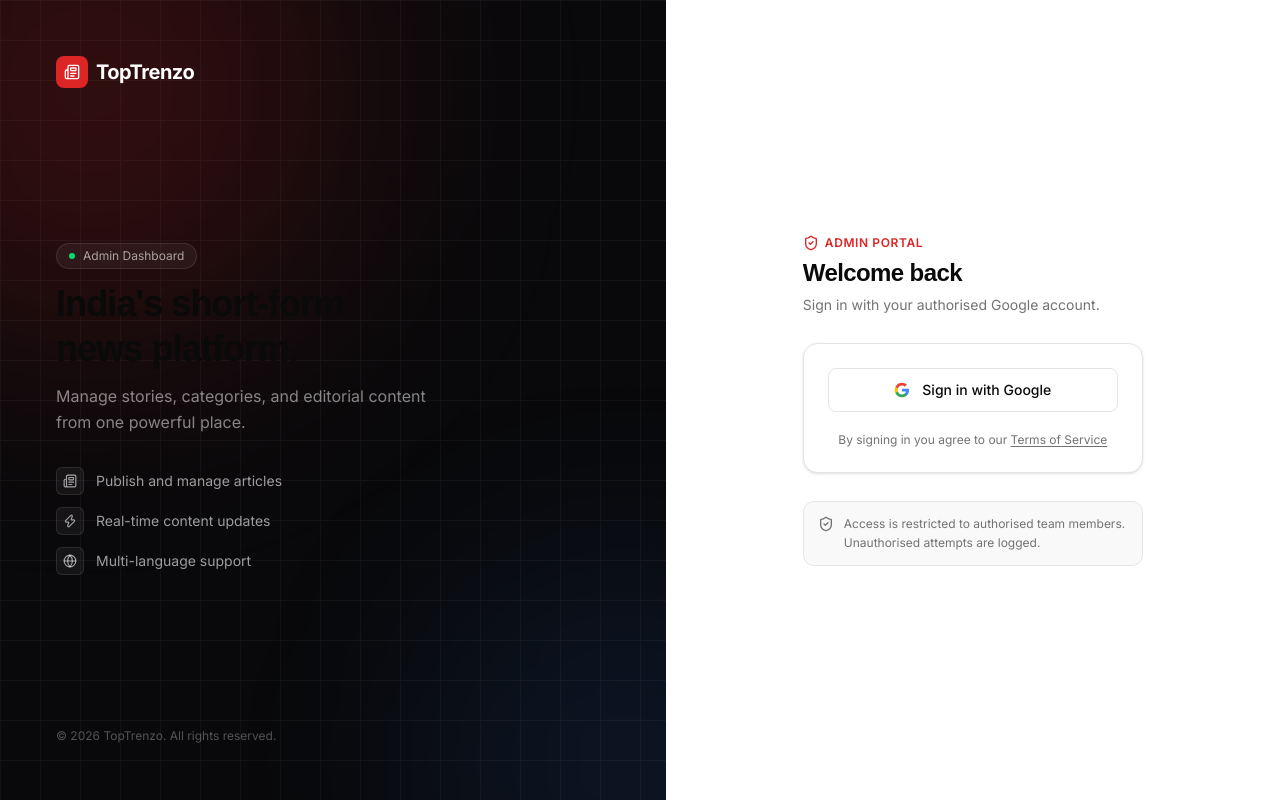
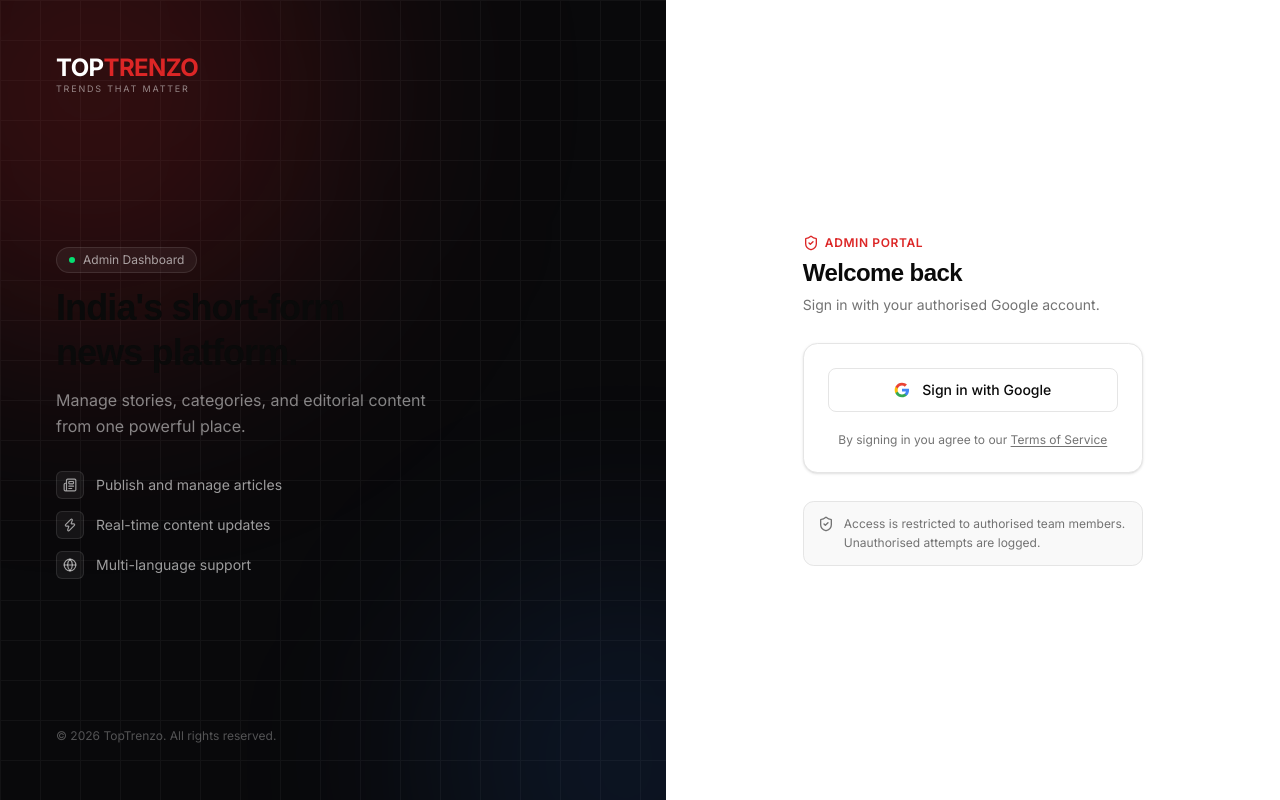
Before and after one commit to rtist0103/top-trenzo, a Next.js app: page /admin/login in a window 1280 px wide. Built offline with nearby package versions, Linux system fonts and the light colour scheme; no server answers; the database is empty; a web font is replaced by a local one.

Commit message:
News and Logo Fixed

```diff
--- a/src/app/(auth)/admin/login/page.tsx
+++ b/src/app/(auth)/admin/login/page.tsx
@@ -1,6 +1,8 @@
 import type { Metadata } from "next";
 import { ShieldCheck, Newspaper, Zap, Globe } from "lucide-react";
 import { GoogleLoginButton } from "@/features/auth/components/google-login-button";
+import { BrandLogo } from "@/components/shared/brand-logo";
+import { getSettingsMap } from "@/features/settings/repositories/settings.repositories";
 
 export const metadata: Metadata = {
   title: "Admin Login — TopTrenzo",
@@ -9,32 +11,34 @@
 
 const features = [
   { icon: Newspaper, text: "Publish and manage articles" },
-  { icon: Zap, text: "Real-time content updates" },
-  { icon: Globe, text: "Multi-language support" },
+  { icon: Zap,       text: "Real-time content updates"   },
+  { icon: Globe,     text: "Multi-language support"       },
 ];
 
-export default function AdminLoginPage() {
+export default async function AdminLoginPage() {
+  const s = await getSettingsMap();
+  const logoUrl  = s.logo_url  ?? null;
+  const siteName = s.site_name ?? "TopTrenzo";
+
   return (
     <div className="min-h-screen flex">
 
-      {/* ── Left panel ── */}
+      {/* ── Left panel (dark) ── */}
       <div className="hidden lg:flex lg:w-[52%] flex-col justify-between relative overflow-hidden bg-zinc-950 p-14 text-white">
 
-        {/* Background grid */}
-        <div
-          className="pointer-events-none absolute inset-0 opacity-[0.04] bg-grid-pattern"
-        />
-
-        {/* Glow */}
+        <div className="pointer-events-none absolute inset-0 opacity-[0.04] bg-grid-pattern" />
         <div className="pointer-events-none absolute -top-40 -left-40 h-125 w-125 rounded-full bg-primary/20 blur-[120px]" />
         <div className="pointer-events-none absolute -bottom-40 -right-40 h-100 w-100 rounded-full bg-blue-500/10 blur-[100px]" />
 
-        {/* Logo */}
-        <div className="relative z-10 flex items-center gap-2">
-          <div className="flex h-8 w-8 items-center justify-center rounded-lg bg-primary">
-            <Newspaper className="h-4 w-4 text-primary-foreground" />
-          </div>
-          <span className="text-xl font-bold tracking-tight">TopTrenzo</span>
+        {/* Logo — larger, white on dark */}
+        <div className="relative z-10">
+          <BrandLogo
+            logoUrl={logoUrl}
+            siteName={siteName}
+            variant="dark"
+            imageHeight="h-12"
+            href="/"
+          />
         </div>
 
         {/* Copy */}
@@ -52,7 +56,6 @@
             </p>
           </div>
 
-          {/* Feature pills */}
           <div className="space-y-3">
             {features.map(({ icon: Icon, text }) => (
               <div key={text} className="flex items-center gap-3">
@@ -65,26 +68,27 @@
           </div>
         </div>
 
-        {/* Footer */}
         <p className="relative z-10 text-white/30 text-xs">
-          © {new Date().getFullYear()} TopTrenzo. All rights reserved.
+          © {new Date().getFullYear()} {siteName}. All rights reserved.
         </p>
       </div>
 
-      {/* ── Right panel ── */}
+      {/* ── Right panel (light) ── */}
       <div className="flex flex-1 flex-col items-center justify-center px-6 py-12 bg-background">
 
-        {/* Mobile logo */}
-        <div className="mb-10 flex items-center gap-2 lg:hidden">
-          <div className="flex h-8 w-8 items-center justify-center rounded-lg bg-primary">
-            <Newspaper className="h-4 w-4 text-primary-foreground" />
-          </div>
-          <span className="text-xl font-bold">TopTrenzo</span>
+        {/* Mobile logo — larger, centred */}
+        <div className="mb-10 lg:hidden">
+          <BrandLogo
+            logoUrl={logoUrl}
+            siteName={siteName}
+            variant="default"
+            imageHeight="h-12"
+            href="/"
+          />
         </div>
 
         <div className="w-full max-w-85 space-y-7">
 
-          {/* Heading */}
           <div className="space-y-1.5">
             <div className="flex items-center gap-1.5 text-primary">
               <ShieldCheck className="h-4 w-4" />
@@ -96,17 +100,14 @@
             </p>
           </div>
 
-          {/* Card */}
           <div className="rounded-2xl border bg-card shadow-sm p-6 space-y-5">
             <GoogleLoginButton />
-
             <p className="text-center text-xs text-muted-foreground">
               By signing in you agree to our{" "}
               <span className="underline underline-offset-2 cursor-pointer">Terms of Service</span>
             </p>
           </div>
 
-          {/* Security note */}
           <div className="flex items-start gap-2.5 rounded-xl bg-muted/60 border px-3.5 py-3">
             <ShieldCheck className="mt-0.5 h-4 w-4 shrink-0 text-muted-foreground" />
             <p className="text-xs text-muted-foreground leading-relaxed">
--- a/src/components/layout/admin-shell.tsx
+++ b/src/components/layout/admin-shell.tsx
@@ -6,13 +6,15 @@
 type Props = {
   children: ReactNode;
   user: { email: string; name: string };
+  logoUrl: string | null;
+  siteName: string;
 };
 
-export function AdminShell({ children, user }: Props) {
+export function AdminShell({ children, user, logoUrl, siteName }: Props) {
   return (
     <div className="flex h-screen overflow-hidden bg-muted/30">
       <SessionTimeout />
-      <AdminSidebar />
+      <AdminSidebar logoUrl={logoUrl} siteName={siteName} />
       <div className="flex flex-1 flex-col overflow-hidden">
         <AdminHeader user={user} />
         <main className="flex-1 overflow-y-auto">
--- a/src/components/layout/admin-sidebar.tsx
+++ b/src/components/layout/admin-sidebar.tsx
@@ -4,6 +4,12 @@
 import { usePathname } from "next/navigation";
 import { Newspaper, LayoutDashboard, FolderTree, Tag, Users, Settings, Star } from "lucide-react";
 import { cn } from "@/lib/utils";
+import { BrandLogo } from "@/components/shared/brand-logo";
+
+type Props = {
+  logoUrl: string | null;
+  siteName: string;
+};
 
 const navItems = [
   { label: "Dashboard",  href: "/admin",            icon: LayoutDashboard, exact: true },
@@ -15,17 +21,14 @@
   { label: "Settings",   href: "/admin/settings",   icon: Settings },
 ];
 
-export function AdminSidebar() {
+export function AdminSidebar({ logoUrl, siteName }: Props) {
   const pathname = usePathname();
 
   return (
     <aside className="hidden md:flex w-60 flex-col shrink-0 border-r bg-zinc-950 dark:bg-zinc-950 text-zinc-100">
       {/* Logo */}
-      <div className="h-16 border-b border-zinc-800 flex items-center gap-2.5 px-5">
-        <div className="flex h-7 w-7 items-center justify-center rounded-lg bg-primary">
-          <Newspaper className="h-3.5 w-3.5 text-primary-foreground" />
-        </div>
-        <span className="font-bold text-lg text-white">TopTrenzo</span>
+      <div className="h-16 border-b border-zinc-800 flex items-center px-5">
+        <BrandLogo logoUrl={logoUrl} siteName={siteName} variant="inverted" href="/admin" />
       </div>
 
       {/* Nav */}
@@ -58,7 +61,7 @@
 
       {/* Footer */}
       <div className="p-4 border-t border-zinc-800">
-        <p className="text-xs text-zinc-600">© {new Date().getFullYear()} TopTrenzo. All rights reserved.</p>
+        <p className="text-xs text-zinc-600">© {new Date().getFullYear()} {siteName}. All rights reserved.</p>
       </div>
     </aside>
   );
--- a/src/components/layout/mobile-nav.tsx
+++ b/src/components/layout/mobile-nav.tsx
@@ -3,16 +3,16 @@
 import { useState, useEffect, useCallback } from "react";
 import Link from "next/link";
 import { Menu, X, Home, Newspaper, Search, ChevronRight } from "lucide-react";
+import { BrandLogo } from "@/components/shared/brand-logo";
 
 type Category = { id: string; name: string; slug: string };
-type Props = { categories: Category[]; siteName: string };
+type Props = { categories: Category[]; siteName: string; logoUrl?: string | null };
 
-export function MobileNav({ categories, siteName }: Props) {
+export function MobileNav({ categories, siteName, logoUrl }: Props) {
   const [open, setOpen] = useState(false);
 
   const close = useCallback(() => setOpen(false), []);
 
-  // Lock body scroll when drawer is open
   useEffect(() => {
     if (open) {
       document.body.classList.add("overflow-hidden");
@@ -24,7 +24,6 @@
     };
   }, [open]);
 
-  // Close on Escape key
   useEffect(() => {
     if (!open) return;
     const handler = (e: KeyboardEvent) => {
@@ -35,9 +34,9 @@
   }, [open, close]);
 
   const topLinks = [
-    { href: "/",            label: "Home",          icon: Home      },
-    { href: "/news",        label: "Latest News",   icon: Newspaper },
-    { href: "/search",      label: "Search",        icon: Search    },
+    { href: "/",       label: "Home",        icon: Home      },
+    { href: "/news",   label: "Latest News", icon: Newspaper },
+    { href: "/search", label: "Search",      icon: Search    },
   ];
 
   return (
@@ -51,25 +50,23 @@
         <Menu className="h-5 w-5" />
       </button>
 
-      {/* Drawer — only mounted when open */}
       {open && (
         <div className="mobile-drawer md:hidden" aria-modal="true" role="dialog">
           {/* Backdrop */}
           <div className="mobile-drawer__backdrop" onClick={close} />
 
-          {/* Panel — slides from left, fully opaque via CSS class */}
+          {/* Panel */}
           <div className="mobile-drawer__panel">
 
             {/* Header */}
             <div className="mobile-drawer__header">
-              <Link
+              <BrandLogo
+                logoUrl={logoUrl}
+                siteName={siteName}
+                variant="default"
                 href="/"
-                onClick={close}
-                className="font-bold text-lg tracking-tight leading-none"
-              >
-                <span>TOP</span>
-                <span className="text-primary">TRENZO</span>
-              </Link>
+                className="pointer-events-auto"
+              />
               <button
                 onClick={close}
                 className="h-8 w-8 flex items-center justify-center rounded-full hover:bg-muted transition-colors"
@@ -79,10 +76,9 @@
               </button>
             </div>
 
-            {/* Nav — no overflow scroll, everything fits */}
+            {/* Nav */}
             <nav className="flex-1 px-3 py-3 flex flex-col gap-0.5">
 
-              {/* Top links */}
               {topLinks.map(({ href, label, icon: Icon }) => (
                 <Link
                   key={href}
@@ -95,14 +91,12 @@
                 </Link>
               ))}
 
-              {/* Topics heading */}
               {categories.length > 0 && (
                 <p className="px-4 pt-4 pb-1 text-[10px] font-bold uppercase tracking-widest text-muted-foreground">
                   Topics
                 </p>
               )}
 
-              {/* Categories — two-column grid so they all fit without scrolling */}
               {categories.length > 0 && (
                 <div className="grid grid-cols-2 gap-1">
                   {categories.map((cat) => (
--- a/src/components/layout/navbar.tsx
+++ b/src/components/layout/navbar.tsx
@@ -1,10 +1,10 @@
 import Link from "next/link";
-import Image from "next/image";
 import { Search } from "lucide-react";
 
 import { getSettingsMap } from "@/features/settings/repositories/settings.repositories";
 import { getAllCategories } from "@/repositories/category.repositories";
 import { MobileNav } from "@/components/layout/mobile-nav";
+import { BrandLogo } from "@/components/shared/brand-logo";
 
 export default async function Navbar() {
   const [s, categories] = await Promise.all([
@@ -12,7 +12,6 @@
     getAllCategories(),
   ]);
 
-  const logo = s.logo_url || "";
   const siteName = s.site_name || "TopTrenzo";
 
   return (
@@ -20,30 +19,8 @@
       <div className="container-wrapper">
         <div className="flex h-14 md:h-16 items-center justify-between gap-4">
           <div className="flex items-center gap-2">
-            <MobileNav categories={categories} siteName={siteName} />
-            {/* Logo */}
-            <Link href="/" className="flex items-center gap-3 shrink-0">
-              {logo ? (
-                <Image
-                  src={logo}
-                  alt={siteName}
-                  width={150}
-                  height={36}
-                  className="object-contain h-9 w-auto"
-                  priority
-                />
-              ) : (
-                <div>
-                  <p className="text-xl font-bold tracking-tight leading-none">
-                    <span>TOP</span>
-                    <span className="text-primary">TRENZO</span>
-                  </p>
-                  <p className="text-[9px] tracking-[0.2em] text-muted-foreground uppercase mt-0.5">
-                    Trends That Matter
-                  </p>
-                </div>
-              )}
-            </Link>
+            <MobileNav categories={categories} siteName={siteName} logoUrl={s.logo_url} />
+            <BrandLogo logoUrl={s.logo_url} siteName={siteName} variant="default" />
           </div>
 
           <div className="hidden md:flex" />
--- a/src/components/layout/public-footer.tsx
+++ b/src/components/layout/public-footer.tsx
@@ -1,5 +1,4 @@
 import Link from "next/link";
-import Image from "next/image";
 
 import {
   FaFacebookF,
@@ -11,6 +10,7 @@
 
 import { getSettingsMap } from "@/features/settings/repositories/settings.repositories";
 import { getAllCategories } from "@/repositories/category.repositories";
+import { BrandLogo } from "@/components/shared/brand-logo";
 
 export default async function PublicFooter() {
   const [s, categories] = await Promise.all([
@@ -26,7 +26,6 @@
     { href: s.youtube_url,   icon: FaYoutube,    label: "YouTube"   },
   ].filter((item) => item.href);
 
-  const logo = s.logo_url || "";
   const siteName = s.site_name || "TopTrenzo";
 
   return (
@@ -39,27 +38,12 @@
 
           {/* ── Brand col ── */}
           <div className="lg:col-span-2">
-            <Link href="/" className="inline-block mb-4">
-              {logo ? (
-                <Image
-                  src={logo}
-                  alt={siteName}
-                  width={150}
-                  height={36}
-                  className="object-contain h-9 w-auto brightness-0 invert"
-                />
-              ) : (
-                <div>
-                  <p className="text-2xl font-bold tracking-tight leading-none">
-                    <span className="text-background">TOP</span>
-                    <span className="text-primary">TRENZO</span>
-                  </p>
-                  <p className="text-[9px] tracking-[0.2em] uppercase mt-1 text-background/50">
-                    Trends That Matter
-                  </p>
-                </div>
-              )}
-            </Link>
+            <BrandLogo
+              logoUrl={s.logo_url}
+              siteName={siteName}
+              variant="inverted"
+              className="mb-4"
+            />
 
             {s.footer_text && (
               <p className="text-sm text-background/60 leading-relaxed max-w-sm mb-6">
--- a/src/components/shared/brand-logo.tsx
+++ b/src/components/shared/brand-logo.tsx
@@ -0,0 +1,72 @@
+import Link from "next/link";
+import Image from "next/image";
+
+type Props = {
+  logoUrl?: string | null;
+  siteName?: string;
+  /**
+   * "default"  – navbar, mobile drawer  (dark image, dark text on light bg)
+   * "inverted" – footer                  (image inverted to white on dark bg)
+   * "dark"     – admin sidebar, login left panel (image inverted + brightened on dark bg)
+   */
+  variant?: "default" | "inverted" | "dark";
+  /** Tailwind height class for the image e.g. "h-9" (default) or "h-12" for larger contexts */
+  imageHeight?: string;
+  className?: string;
+  href?: string;
+};
+
+export function BrandLogo({
+  logoUrl,
+  siteName = "TopTrenzo",
+  variant = "default",
+  imageHeight = "h-9",
+  className = "",
+  href = "/",
+}: Props) {
+  // On dark backgrounds the logo needs to be made white so it shows up
+  const imageClass = [
+    "object-contain w-auto",
+    imageHeight,
+    variant === "dark"     ? "brightness-0 invert"        : "",
+    variant === "inverted" ? "brightness-0 invert"        : "",
+  ].filter(Boolean).join(" ");
+
+  const topClass =
+    variant === "dark" || variant === "inverted" ? "text-white" : "text-foreground";
+
+  const taglineClass =
+    variant === "dark"
+      ? "text-white/50"
+      : variant === "inverted"
+      ? "text-white/50"
+      : "text-muted-foreground";
+
+  const textSize =
+    imageHeight === "h-12" ? "text-2xl" : "text-xl";
+
+  return (
+    <Link href={href} className={`inline-flex items-center gap-3 shrink-0 ${className}`}>
+      {logoUrl ? (
+        <Image
+          src={logoUrl}
+          alt={siteName}
+          width={180}
+          height={48}
+          className={imageClass}
+          priority
+        />
+      ) : (
+        <div>
+          <p className={`${textSize} font-bold tracking-tight leading-none ${topClass}`}>
+            <span>TOP</span>
+            <span className="text-primary">TRENZO</span>
+          </p>
+          <p className={`text-[9px] tracking-[0.2em] uppercase mt-0.5 ${taglineClass}`}>
+            Trends That Matter
+          </p>
+        </div>
+      )}
+    </Link>
+  );
+}
```
Also changed, not shown: src/app/(admin)/admin/layout.tsx (+12 -2 lines), src/components/article/hero-carousel.tsx (+8 -8 lines).
